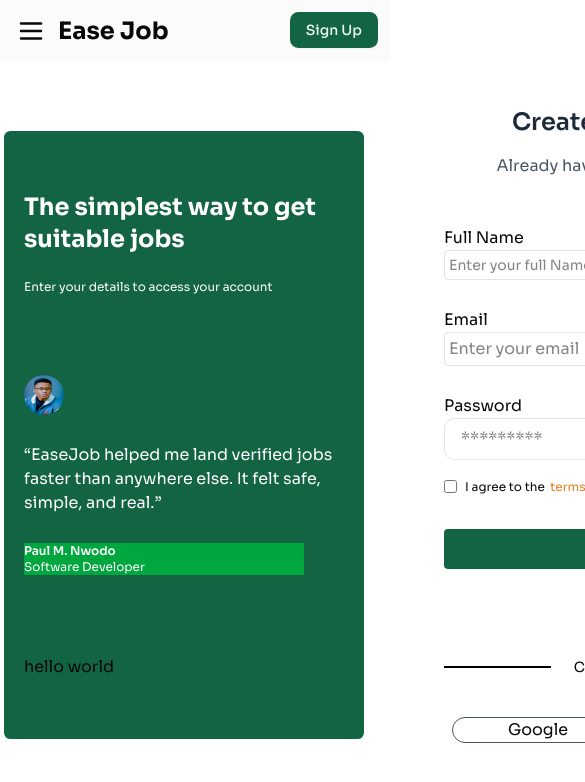
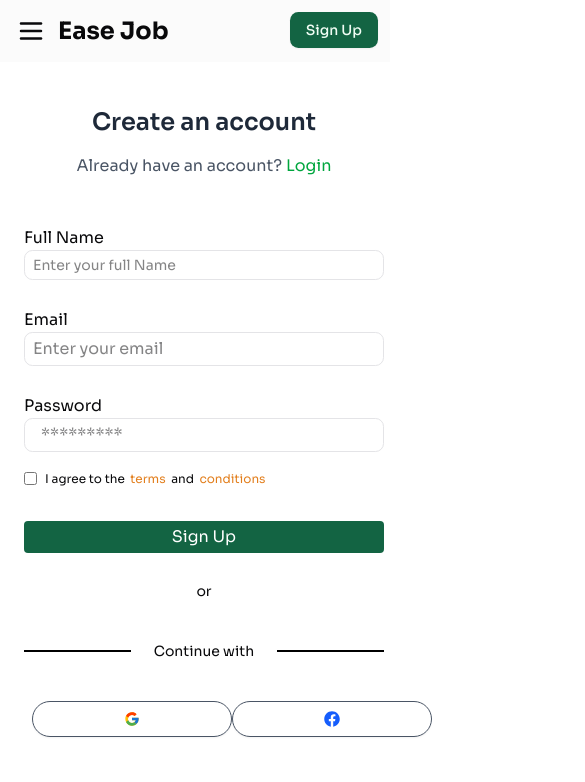
Before and after one commit to Danieljosh-uduma/Ease-job, a React (Vite) app: page /sign-up2 in a window 390 px wide. Shown: the top 782 px of the page, 585 px wide, since content can reach past the window. Built offline with nearby package versions, Linux system fonts and the light colour scheme.

Commit message:
built signup2 mobile view and started working on the login page.

```diff
--- a/src/pages/sign-up2.tsx
+++ b/src/pages/sign-up2.tsx
@@ -2,9 +2,11 @@
 
 
 import { Navbar } from "@/components/common";
+import { Button } from "@/components/ui/button";
 import { useState } from "react";
-// import {FontAwesomeIcon} from "@fortawesome/react-fontawesome";
-
+import { FcGoogle } from "react-icons/fc";
+import { FaFacebook } from "react-icons/fa";
+import { SlOptions } from "react-icons/sl";
 
 export default function SignUp() {
   // Replace these with your actual primary and secondary color classes or hex codes
@@ -35,7 +37,7 @@ export default function SignUp() {
       <div className="flex flex-row gap-15 w-full max-w-5xl h-auto p-1 rounded-lg items-center m-auto mt-10 box-border">
 
         {/* Left Section */}
-        <div className="flex-1 flex flex-col bg-primary items-center justify-center rounded-sm p-5  justify-between h-full gap-20 pt-15 pb-15 box-border max-w-md sm:hidden xs:hidden">
+        <div className="flex-1 flex flex-col bg-primary items-center justify-center rounded-sm p-5  justify-between h-full gap-20 pt-15 pb-15 box-border  max-lg:hidden">
           <div className="firstDesc flex flex-col gap-20">
             <div className="firDesc1">
               <h2 className={`text-2xl font-bold ${secondaryText} text-left w-80 mb-6`}>The simplest way to get suitable jobs</h2>
@@ -46,13 +48,13 @@ export default function SignUp() {
               <img src='./src/assets/userCourage.jpg' alt="User profile" className="h-10 w-10 rounded-4xl" />
               <p className="text-white text-2xs w-80">“EaseJob helped me land verified jobs faster than anywhere else. It felt safe, simple, and real.”</p>
 
-              <div className="treack bg-green-600">
-                <p className="text-white font-semibold text-xs">Paul M. Nwodo</p>
-                <p className="text-white text-xs">Software Developer</p>
+              <div className="flex flex-col">
+                <p className="text-white font-semibold text-lg">Paul M. Nwodo</p>
+                <p className="text-white text-sm">Software Developer</p>
               </div>
             </div>
             <div className="dots">
-              <h1>hello world</h1>
+              <SlOptions className="text-white" />
             </div>
           </div>
         </div>
@@ -69,16 +71,16 @@ export default function SignUp() {
             </p>
           </div>
           <form action="submit" className="flex flex-col justify-center w-full h-auto box-center box-border m-auto">
-            <label htmlFor="Fullname" className="text-md mb-">Full Name</label>
-            <input type="text" id="Fullname" placeholder="Enter your full Name" className="border p-1 mb-4 rounded box-border mb-7 text-sm text-gray-220" />
+            <label htmlFor="Fullname" className="text-md">Full Name</label>
+            <input type="text" id="Fullname" placeholder="Enter your full Name" className="border p-1 py-1 px-2 mb-4 rounded-md box-border mb-7 text-sm text-gray-220" />
 
             <label htmlFor="email">Email</label>
-            <input type="text" id="email" placeholder="Enter your email" className="border p-1 mb-1 rounded box-border mb-7" />
+            <input type="text" id="email" placeholder="Enter your email" className="border p-1 py-1 px-2 mb-1 rounded-md box-border mb-7" />
 
             <label htmlFor="Password">Password</label>
             <input type={showPassword ? "text" : "password"}
             placeholder="*********"
-            className="w-full px-4 py-2 border rounded-lg focus:outline-none focus:ring-2 focus:ring-blue-500"
+            className="w-full px-4 py-1 px-2 border rounded-md"
             />
             <label htmlFor="terms" className="flex items-center mb-4 text-xs">
               <input type="checkbox" id="terms" className="mr-2 my-5" />
@@ -87,7 +89,7 @@ export default function SignUp() {
                and &nbsp;
               <a href="/conditions" className="text-secondary hover:underline">conditions</a>
             </label>
-            <button type="submit" className={`py-2 text-20 rounded ${primary} ${primaryText} bg-primary font-md hover:bg-secondary text-white`}>
+            <button type="submit" className={`py-1 px-2 text-20 rounded ${primary} ${primaryText} bg-primary font-md hover:bg-secondary text-white`}>
               Sign Up
             </button>
             <div className="downSection w-full flex flex-col mt-7 box-border box-center  items-center gap-10">
@@ -100,8 +102,8 @@ export default function SignUp() {
               </div>
 
               <div className="signupSocials w-full flex justify-between px-2">
-                <div className="google w-50 text-center border-1 rounded-[100px] border-gray-600 hover:bg-blue-100 hover:border-2">Google</div>
-                <div className="facebook w-50 text-center border-1 rounded-[100px] border-gray-600 hover:bg-blue-100 hover:border-2">Facebook</div>
+                <Button className="google w-50 text-center border-1 rounded-[100px] border-gray-600 bg-unset hover:bg-blue-100 hover:border-2"><FcGoogle /></Button>
+                <Button className="w-50 text-center border-1 rounded-[100px]  bg-unset text-blue-600 border-gray-600 hover:bg-blue-100 hover:border-2 font-3"><FaFacebook /></Button>
               </div>
             </div>
           </form>
```
